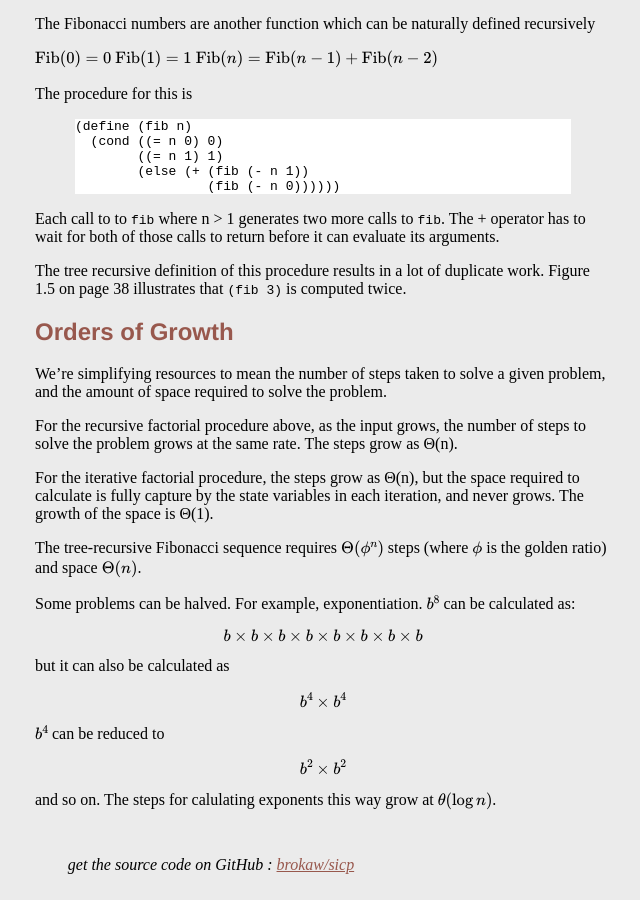
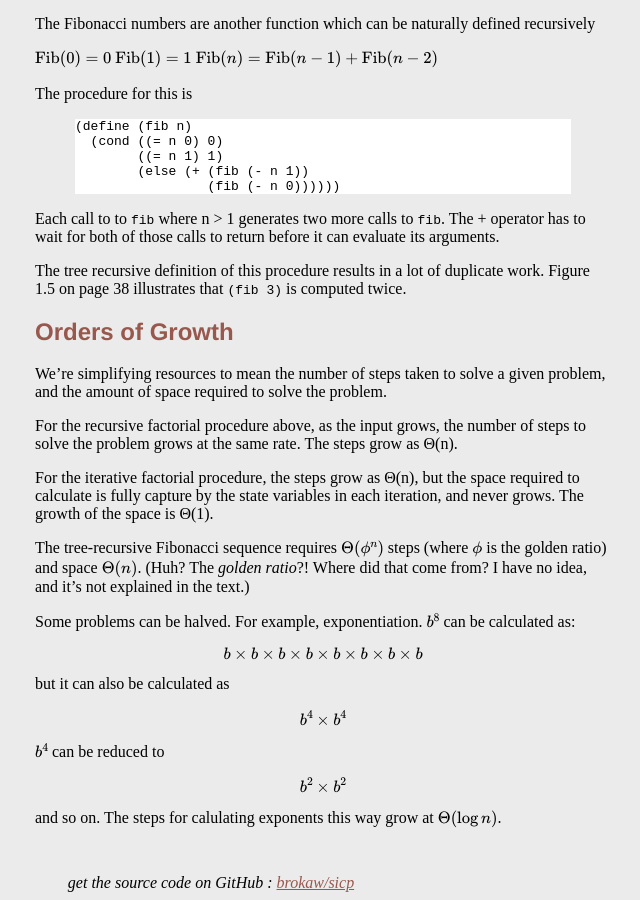
Before and after one commit to brokaw/sicp-study, a Jekyll site: the page built from notes/section-1-2.markdown, in a window 1280 px wide and 900 px high, scrolled down 893 px. Shown: the whole window, without its empty margins (429-1069 px from the left). Built offline with Jekyll 4.4.1, drawn with Linux system fonts in a browser that asks for light colours; formulas are drawn with MathJax 3.

Commit message:
edited notes for 1.2

```diff
--- a/notes/section-1-2.markdown
+++ b/notes/section-1-2.markdown
@@ -76,7 +76,7 @@ For the recursive factorial procedure above, as the input grows, the number of s
 
 For the iterative factorial procedure, the steps grow as Θ(n), but the space required to calculate is fully capture by the state variables in each iteration, and never grows. The growth of the space is Θ(1).
 
-The tree-recursive Fibonacci sequence requires $\Theta(\phi^{n})$ steps (where $\phi$ is the golden ratio) and space $\Theta(n)$.
+The tree-recursive Fibonacci sequence requires $\Theta(\phi^{n})$ steps (where $\phi$ is the golden ratio) and space $\Theta(n)$. (Huh? The _golden ratio_?! Where did that come from? I have no idea, and it's not explained in the text.)
 
 Some problems can be halved. For example, exponentiation. $b^{8}$ can be calculated as:
 
@@ -90,4 +90,4 @@ $b^{4}$ can be reduced to
 
 $$ b^{2} \times b^{2} $$
 
-and so on. The steps for calulating exponents this way grow at $\theta(\log n)$.
+and so on. The steps for calulating exponents this way grow at $\Theta(\log n)$.
```
